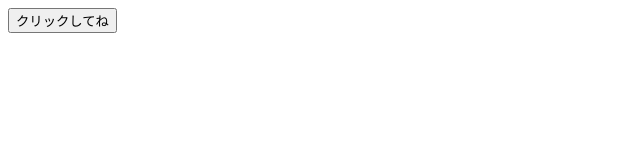
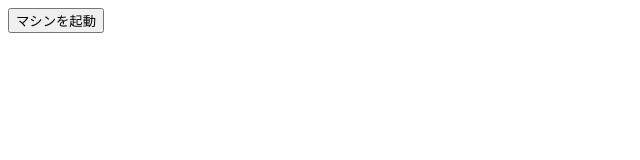
Before and after one commit to SogattiFX/PRACTICE, a plain HTML site: page Form.html in a window 1280 px wide. Shown: the full height of the page, 0-640 px from the left. Drawn offline with Linux system fonts and the light colour scheme.

Commit message:
Update Form.html

```diff
--- a/Form.html
+++ b/Form.html
@@ -1,5 +1,7 @@
 <html>
  <body>
- <input type="button" value="クリックしてね">
+ <form>
+  <input type="button" value="マシンを起動">
+</form>
  <body>
 </html>
```
